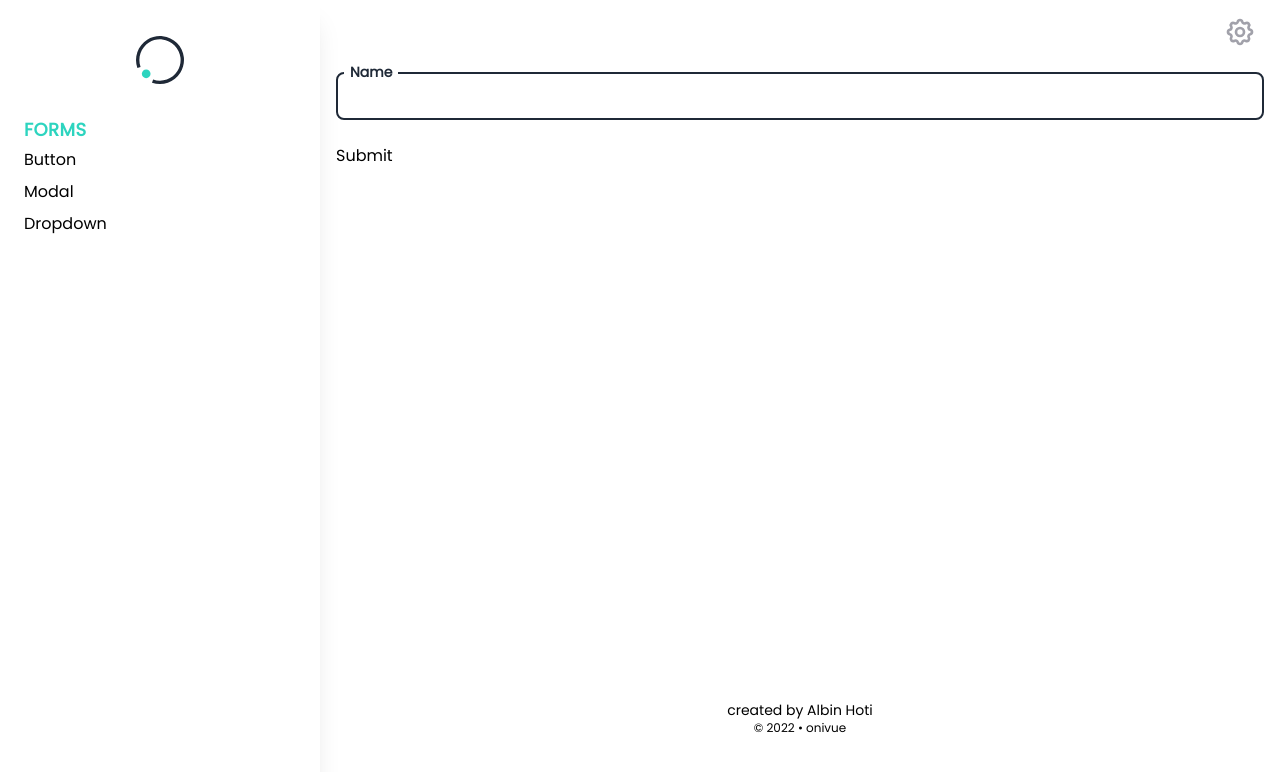
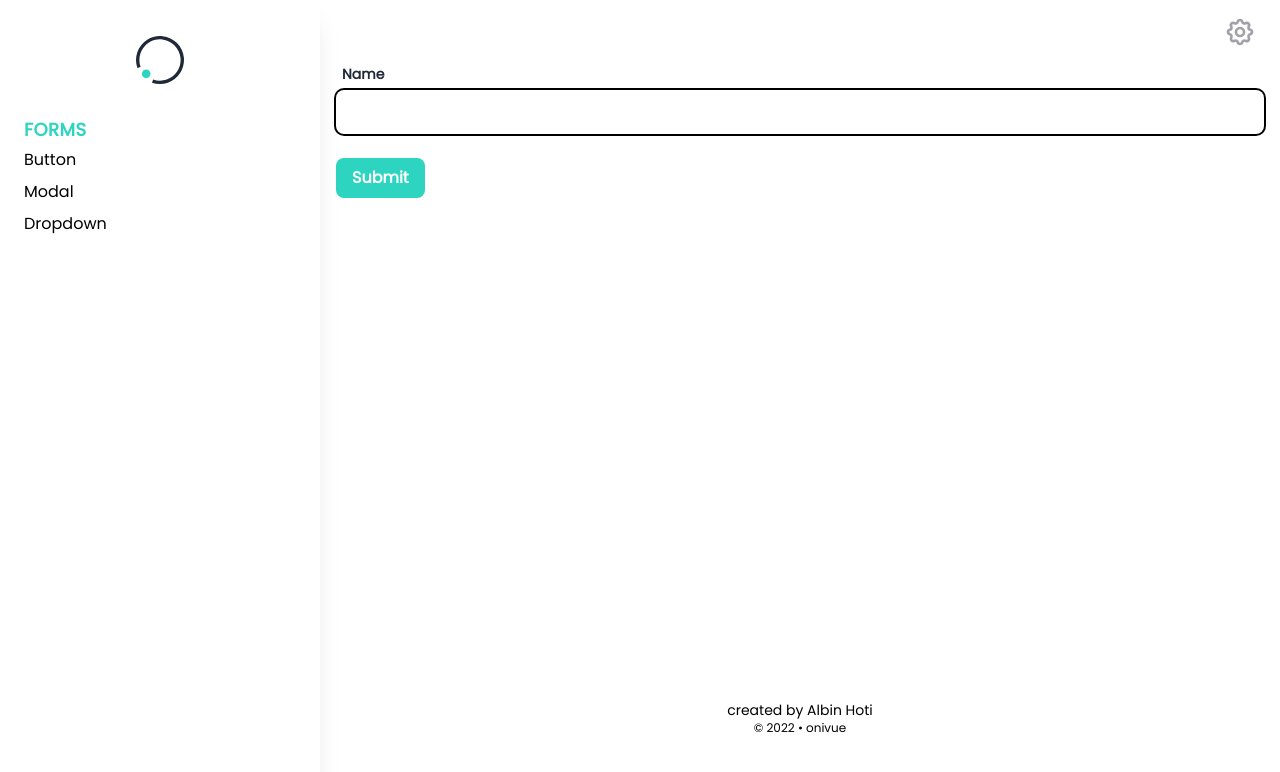
Before and after one commit to onivue/onivue-ui, a Next.js app: page /comp/forms in a window 1280 px wide. Shown: the top 772 px of the page. Built offline with nearby package versions, Linux system fonts and the light colour scheme.

Commit message:
before nextui

```diff
--- a/pages/comp/Input.tsx
+++ b/pages/comp/Input.tsx
@@ -3,6 +3,7 @@ import { RegisterOptions, DeepMap, FieldError, UseFormRegister, Path } from 'rea
 import { ErrorMessage } from '@hookform/error-message'
 import classNames from 'classnames'
 import get from 'lodash.get'
+//INSPIRATION: https://stackblitz.com/edit/reusable-rhf-ts-pt6?file=src%2Fcomponents%2Fatoms%2Finput.tsx,src%2Fcomponents%2Fmolecules%2Fform-textarea.tsx
 
 type InputProps<TFormValues> = {
     name: Path<TFormValues>
@@ -26,32 +27,33 @@ const Input = <TFormValues extends Record<string, unknown>>({
     size = 'md',
     dot = false,
     className,
+    disabled,
     ...props
 }: InputProps<TFormValues>) => {
     const errorMessages: { type: any; message: any; ref: any } = get(errors, name)
     const hasError: boolean = !!(errors && errorMessages)
     return (
-        <div className="relative mt-2">
+        <div className="flex flex-col">
             <label
                 htmlFor={name}
-                className="absolute -translate-y-2.5 translate-x-2 bg-white px-1.5 text-sm font-bold text-gray-800"
+                className=" mb-1.5 rounded-lg bg-white px-1.5 text-sm font-bold text-gray-800"
             >
                 {label} {dot && <span className="text-red-400">*</span>}
             </label>
 
             <input
                 className={classNames(
-                    'w-full rounded-lg border-2 transition-colors duration-150 ease-in',
-                    hasError
-                        ? 'border-red-300 focus:border-red-400 focus:ring-red-400'
-                        : 'border-gray-800 focus:border-primary-400 focus:ring-primary-400',
+                    'w-full rounded-lg border-none ring-2 ring-black transition duration-150 ease-in',
+                    hasError ? 'focus:ring-2 focus:ring-red-400' : 'focus:ring-2 focus:ring-primary-400',
                     size === 'md' && 'py-2.5 text-base',
                     size === 'lg' && 'py-3 text-lg',
+                    disabled && 'cursor-not-allowed opacity-50',
                 )}
                 aria-invalid={errors[name] ? 'true' : 'false'}
                 type={type}
                 name={name}
                 id={name}
+                disabled={disabled}
                 {...(register && register(name, rules))}
                 {...props}
             />
--- a/pages/comp/forms.tsx
+++ b/pages/comp/forms.tsx
@@ -1,3 +1,4 @@
+import Button from '@/components/Button/Button'
 import React from 'react'
 import { useForm } from 'react-hook-form'
 import Input from './Input'
@@ -38,7 +39,7 @@ export default function App() {
                     errors={errors}
                 />
                 <br />
-                <button type="submit">Submit</button>
+                <Button type="submit">Submit</Button>
             </form>
         </div>
     )
```
